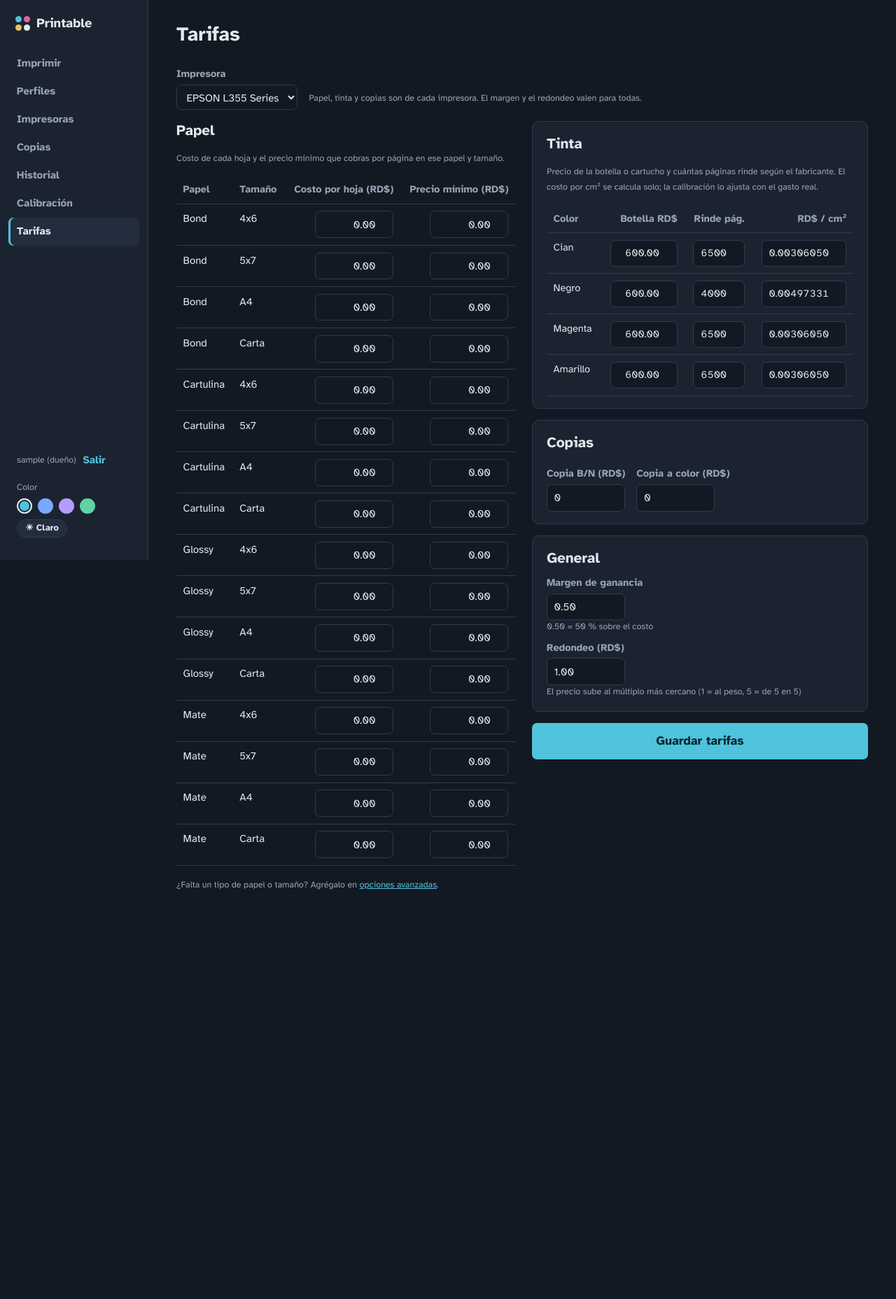
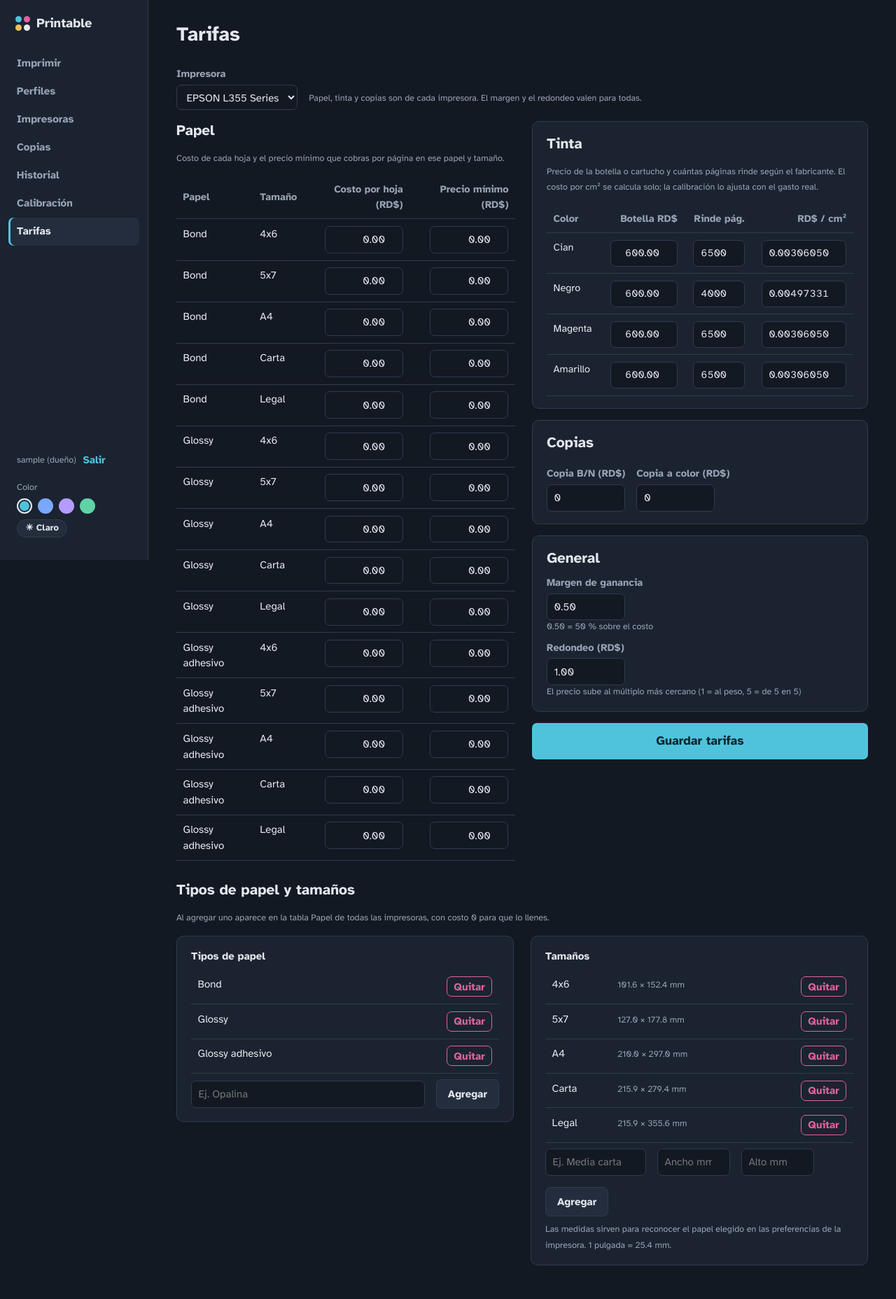
Before and after one commit to luismiguel0406/printable, a Django app: page /tarifas/ in a window 1280 px wide. Shown: the whole page at 70% size. Before the commit the page ends 1271 px from the top, so only its background shows below. Run offline with Django 5.2, Linux system fonts and the light colour scheme; the visitor is signed in with stand-in values (Sample User, id 1); data comes from the database, SQL or seed files in the repository; data that the repository does not hold is empty.

Commit message:
feat: tipos de papel y tamaños desde la app (Bond, Glossy, Glossy adhesivo; tamaño Legal)
Co-Authored-By: Claude Opus 5.5 <noreply@anthropic.com>
Claude-Session: https://claude.ai/code/session_01FWS9pBZnsn3t9UEyAKhGii

```diff
--- a/tarifas/models.py
+++ b/tarifas/models.py
@@ -12,6 +12,20 @@ class TipoPapel(models.Model):
         verbose_name = "tipo de papel"
         verbose_name_plural = "tipos de papel"
         ordering = ["nombre"]
+
+    def __str__(self):
+        return self.nombre
+
+
+class TamanoPapel(models.Model):
+    nombre = models.CharField(max_length=30, unique=True)
+    ancho_mm = models.FloatField("ancho (mm)")
+    alto_mm = models.FloatField("alto (mm)")
+
+    class Meta:
+        verbose_name = "tamaño de papel"
+        verbose_name_plural = "tamaños de papel"
+        ordering = ["ancho_mm", "alto_mm"]
 
     def __str__(self):
         return self.nombre
--- a/tarifas/servicios.py
+++ b/tarifas/servicios.py
@@ -3,19 +3,27 @@ from decimal import Decimal
 from .models import CANALES, CostoHoja, CostoTinta
 
 
-def crear_tarifas_para(imp) -> None:
-    """Tarifas en cero para una impresora nueva, copiando los papeles de la predeterminada."""
+def asegurar_combinaciones(impresora=None) -> None:
+    """Cada impresora real tiene una fila de costo por cada tipo de papel × tamaño (en 0 si es nueva)."""
     from impresora.models import Impresora
 
+    from .models import TamanoPapel, TipoPapel
+
+    impresoras = [impresora] if impresora is not None else Impresora.objects.filter(virtual=False)
+    tipos, tamanos = list(TipoPapel.objects.all()), list(TamanoPapel.objects.all())
+    for imp in impresoras:
+        existentes = set(CostoHoja.objects.filter(impresora=imp).values_list("tipo_papel_id", "tamano"))
+        CostoHoja.objects.bulk_create([
+            CostoHoja(impresora=imp, tipo_papel=t, tamano=z.nombre, costo=Decimal(0), precio_minimo=Decimal(0))
+            for t in tipos for z in tamanos if (t.pk, z.nombre) not in existentes
+        ])
+
+
+def crear_tarifas_para(imp) -> None:
+    """Tarifas en cero para una impresora nueva."""
     for canal, _ in CANALES:
         CostoTinta.objects.get_or_create(
             impresora=imp, canal=canal,
             defaults={"costo_cm2": Decimal(0), "precio_botella": Decimal(0), "rendimiento_paginas": 0},
         )
-    base = Impresora.objects.filter(predeterminada=True).exclude(pk=imp.pk).first()
-    hojas = CostoHoja.objects.filter(impresora=base) if base else []
-    for h in hojas:
-        CostoHoja.objects.get_or_create(
-            impresora=imp, tipo_papel=h.tipo_papel, tamano=h.tamano,
-            defaults={"costo": Decimal(0), "precio_minimo": Decimal(0)},
-        )
+    asegurar_combinaciones(imp)
--- a/tarifas/templates/tarifas/editar.html
+++ b/tarifas/templates/tarifas/editar.html
@@ -31,7 +31,6 @@
       </tr>
       {% endfor %}
     </table>
-    <p><small>¿Falta un tipo de papel o tamaño? Agrégalo en <a href="/admin/tarifas/tipopapel/">opciones avanzadas</a>.</small></p>
   </div>
 
   <aside>
@@ -75,6 +74,40 @@
   </aside>
   </div>
 </form>
+
+<h2>Tipos de papel y tamaños</h2>
+<p><small>Al agregar uno aparece en la tabla Papel de todas las impresoras, con costo 0 para que lo llenes.</small></p>
+<div class="imprimir-rejilla" style="grid-template-columns:1fr 1fr">
+  <div class="tarjeta">
+    <b>Tipos de papel</b>
+    <table style="margin:.5rem 0">
+      {% for t in tipos %}<tr><td>{{ t }}</td><td style="text-align:right">
+        <form method="post" action="{% url 'tarifas:tipo_quitar' t.pk %}" onsubmit="return confirm('¿Quitar el papel {{ t|escapejs }} y sus costos?')">{% csrf_token %}
+          <input type="hidden" name="siguiente" value="{{ request.get_full_path }}"><button class="peligro" style="padding:.15rem .6rem">Quitar</button></form></td></tr>{% endfor %}
+    </table>
+    <form method="post" action="{% url 'tarifas:tipo_agregar' %}" class="fila" style="align-items:center">{% csrf_token %}
+      <input type="hidden" name="siguiente" value="{{ request.get_full_path }}">
+      <input name="nombre" placeholder="Ej. Opalina" aria-label="Nuevo tipo de papel" style="flex:1">
+      <button class="secundario">Agregar</button>
+    </form>
+  </div>
+  <div class="tarjeta">
+    <b>Tamaños</b>
+    <table style="margin:.5rem 0">
+      {% for z in tamanos %}<tr><td>{{ z }}</td><td><small>{{ z.ancho_mm|floatformat:1 }} × {{ z.alto_mm|floatformat:1 }} mm</small></td><td style="text-align:right">
+        <form method="post" action="{% url 'tarifas:tamano_quitar' z.pk %}" onsubmit="return confirm('¿Quitar el tamaño {{ z|escapejs }} y sus costos?')">{% csrf_token %}
+          <input type="hidden" name="siguiente" value="{{ request.get_full_path }}"><button class="peligro" style="padding:.15rem .6rem">Quitar</button></form></td></tr>{% endfor %}
+    </table>
+    <form method="post" action="{% url 'tarifas:tamano_agregar' %}" class="fila" style="align-items:center">{% csrf_token %}
+      <input type="hidden" name="siguiente" value="{{ request.get_full_path }}">
+      <input name="nombre" placeholder="Ej. Media carta" aria-label="Nombre del tamaño" style="width:9rem">
+      <input name="ancho_mm" type="number" step="0.1" min="1" placeholder="Ancho mm" aria-label="Ancho en milímetros" style="width:6.5rem">
+      <input name="alto_mm" type="number" step="0.1" min="1" placeholder="Alto mm" aria-label="Alto en milímetros" style="width:6.5rem">
+      <button class="secundario">Agregar</button>
+    </form>
+    <p style="margin:.4rem 0 0"><small>Las medidas sirven para reconocer el papel elegido en las preferencias de la impresora. 1 pulgada = 25.4 mm.</small></p>
+  </div>
+</div>
 {% else %}
 <p>No hay impresoras todavía. Revisa la pantalla <a href="/impresoras/">Impresoras</a>.</p>
 {% endif %}
--- a/tarifas/urls.py
+++ b/tarifas/urls.py
@@ -5,6 +5,10 @@ from . import views
 app_name = "tarifas"
 urlpatterns = [
     path("", views.editar, name="editar"),
+    path("papeles/agregar/", views.tipo_agregar, name="tipo_agregar"),
+    path("papeles/<int:pk>/quitar/", views.tipo_quitar, name="tipo_quitar"),
+    path("tamanos/agregar/", views.tamano_agregar, name="tamano_agregar"),
+    path("tamanos/<int:pk>/quitar/", views.tamano_quitar, name="tamano_quitar"),
     path("calibracion/", views.calibracion, name="calibracion"),
     path("calibracion/recarga/", views.recarga, name="recarga"),
     path("calibracion/<int:impresora>/<str:canal>/aplicar/", views.aplicar, name="aplicar"),
--- a/tarifas/views.py
+++ b/tarifas/views.py
@@ -91,7 +91,100 @@ def editar(request):
             return redirect(f"{reverse('tarifas:editar')}?impresora={impresora.pk}")
         messages.error(request, "Revisa los valores marcados: no se guardó nada.")
     hojas, tintas, copias, general = formularios
+    from .models import TamanoPapel, TipoPapel
+
     return render(request, "tarifas/editar.html", {
         "impresoras": impresoras, "impresora": impresora,
+        "tipos": TipoPapel.objects.all(), "tamanos": TamanoPapel.objects.all(),
         "hojas": hojas, "tintas": tintas, "copias": copias, "general": general,
     })
+
+
+# --- Tipos de papel y tamaños ------------------------------------------------
+def _volver_tarifas(request):
+    from django.utils.http import url_has_allowed_host_and_scheme
+
+    siguiente = request.POST.get("siguiente") or ""
+    if not url_has_allowed_host_and_scheme(siguiente, allowed_hosts={request.get_host()}):
+        siguiente = reverse("tarifas:editar")
+    return redirect(siguiente)
+
+
+@solo_dueno
+@require_POST
+def tipo_agregar(request):
+    from .models import TipoPapel
+    from .servicios import asegurar_combinaciones
+
+    nombre = request.POST.get("nombre", "").strip()[:50]
+    if not nombre:
+        messages.error(request, "Escribe el nombre del tipo de papel.")
+    elif TipoPapel.objects.filter(nombre__iexact=nombre).exists():
+        messages.error(request, f"El tipo de papel «{nombre}» ya existe.")
+    else:
+        TipoPapel.objects.create(nombre=nombre)
+        asegurar_combinaciones()
+        messages.info(request, f"Tipo de papel «{nombre}» agregado. Pon sus costos en la tabla Papel.")
+    return _volver_tarifas(request)
+
+
+@solo_dueno
+@require_POST
+def tipo_quitar(request, pk):
+    from perfiles.models import PerfilImpresion
+
+    from .models import CostoHoja, TipoPapel
+
+    tipo = get_object_or_404(TipoPapel, pk=pk)
+    perfil = PerfilImpresion.objects.filter(tipo_papel=tipo).first()
+    if perfil:
+        messages.error(request, f"No se puede quitar «{tipo}»: lo usa el perfil «{perfil}».")
+    else:
+        CostoHoja.objects.filter(tipo_papel=tipo).delete()
+        tipo.delete()
+        messages.info(request, f"Tipo de papel «{tipo}» quitado.")
+    return _volver_tarifas(request)
+
+
+@solo_dueno
+@require_POST
+def tamano_agregar(request):
+    from decimal import InvalidOperation
+
+    from .models import TamanoPapel
+    from .servicios import asegurar_combinaciones
+
+    nombre = request.POST.get("nombre", "").strip()[:30]
+    try:
+        ancho, alto = float(request.POST.get("ancho_mm", "")), float(request.POST.get("alto_mm", ""))
+    except (ValueError, InvalidOperation):
+        ancho = alto = 0
+    if not nombre:
+        messages.error(request, "Escribe el nombre del tamaño.")
+    elif ancho <= 0 or alto <= 0:
+        messages.error(request, "El ancho y el alto deben ser mayores que 0 (en milímetros).")
+    elif TamanoPapel.objects.filter(nombre__iexact=nombre).exists():
+        messages.error(request, f"El tamaño «{nombre}» ya existe.")
+    else:
+        TamanoPapel.objects.create(nombre=nombre, ancho_mm=ancho, alto_mm=alto)
+        asegurar_combinaciones()
+        messages.info(request, f"Tamaño «{nombre}» agregado. Pon sus costos en la tabla Papel.")
+    return _volver_tarifas(request)
+
+
+@solo_dueno
+@require_POST
+def tamano_quitar(request, pk):
+    from perfiles.models import PerfilImpresion
+
+    from .models import CostoHoja, TamanoPapel
+
+    tam = get_object_or_404(TamanoPapel, pk=pk)
+    perfil = PerfilImpresion.objects.filter(tamano=tam.nombre).first()
+    if perfil:
+        messages.error(request, f"No se puede quitar «{tam}»: lo usa el perfil «{perfil}».")
+    else:
+        CostoHoja.objects.filter(tamano=tam.nombre).delete()
+        tam.delete()
+        messages.info(request, f"Tamaño «{tam}» quitado.")
+    return _volver_tarifas(request)
```
Also changed, not shown: impresora/papeles.py (+15 -3 lines), tests/impresora/test_papeles.py (+1 -1 lines), tests/tarifas/test_models.py (+1 -1 lines), tests/tarifas/test_papeles_en_app.py (added, +74 -0 lines), tarifas/migrations/0010_tamanopapel.py (added), tarifas/migrations/0011_papeles_de_luis.py (added).
